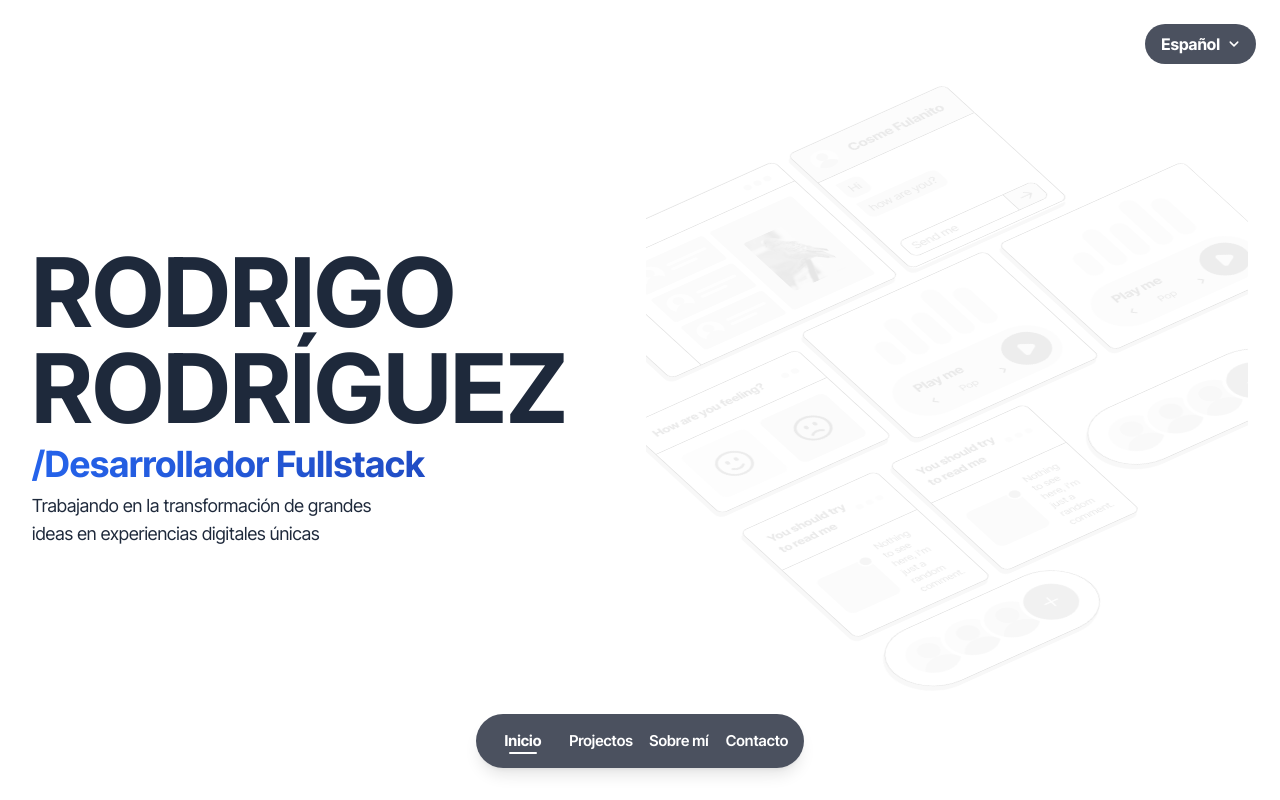
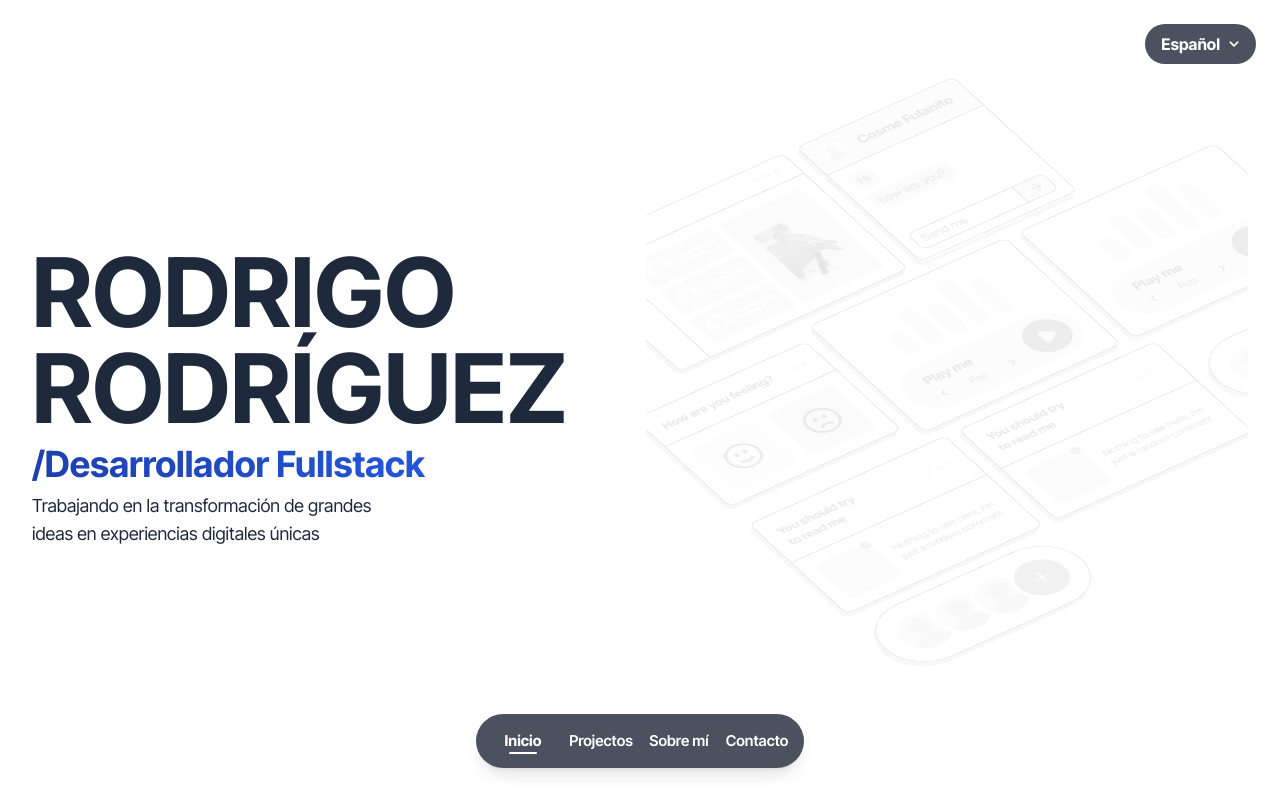
Before and after one commit to RdrBux/portfolio, a React (Create React App) app: page / in a window 1280 px wide. Built offline with nearby package versions, Linux system fonts and the light colour scheme; a web font is replaced by a local one.

Commit message:
Prevent components on home from shrinking

```diff
--- a/src/components/home/Comment.jsx
+++ b/src/components/home/Comment.jsx
@@ -1,6 +1,6 @@
 export default function Comment() {
   return (
-    <div className="shadowed | w-60 select-none rounded-lg border border-black bg-white opacity-20 grayscale duration-300 hover:opacity-100 hover:grayscale-0">
+    <div className="shadowed | w-60 shrink-0 select-none rounded-lg border border-black bg-white opacity-20 grayscale duration-300 hover:opacity-100 hover:grayscale-0">
       <div className="flex justify-between border-b border-black p-4">
         <div className="max-w-[100px] text-sm font-bold">
           You should try to read me
--- a/src/components/home/Faces.jsx
+++ b/src/components/home/Faces.jsx
@@ -1,6 +1,6 @@
 export default function Faces() {
   return (
-    <div className="shadowed | w-fit rounded-lg border border-black opacity-20 grayscale duration-300 hover:opacity-100 hover:grayscale-0">
+    <div className="shadowed | w-fit shrink-0 rounded-lg border border-black opacity-20 grayscale duration-300 hover:opacity-100 hover:grayscale-0">
       <div className="flex items-center justify-between border-b border-black p-4">
         <p className="text-sm font-bold">How are you feeling?</p>
         <div className="flex gap-1">
--- a/src/components/home/FriendsList.jsx
+++ b/src/components/home/FriendsList.jsx
@@ -59,7 +59,7 @@ export default function FriendsList() {
   );
 
   return (
-    <div className="shadowed | group flex h-fit w-fit select-none rounded-full border border-black bg-white  p-4 opacity-20 grayscale duration-300 hover:opacity-100 hover:grayscale-0">
+    <div className="shadowed | group flex h-fit w-fit shrink-0 select-none rounded-full border border-black bg-white  p-4 opacity-20 grayscale duration-300 hover:opacity-100 hover:grayscale-0">
       {greenAvatar}
       {blueAvatar}
       {purpleAvatar}
--- a/src/components/home/SoundPlayer.jsx
+++ b/src/components/home/SoundPlayer.jsx
@@ -102,7 +102,7 @@ export default function SoundPlayer() {
   );
 
   return (
-    <div className="shadowed | flex w-60 select-none flex-col items-center gap-4 rounded-lg border border-black bg-white p-4 opacity-20 grayscale duration-300 hover:bg-blue-200 hover:opacity-100 hover:grayscale-0">
+    <div className="shadowed | flex w-60 shrink-0 select-none flex-col items-center gap-4 rounded-lg border border-black bg-white p-4 opacity-20 grayscale duration-300 hover:bg-blue-200 hover:opacity-100 hover:grayscale-0">
       <div className="flex items-end gap-2">
         <div className="h-10 w-5 rounded-full bg-amber-200 duration-300"></div>
         <div className="h-16 w-5 rounded-full bg-amber-200 duration-300"></div>
--- a/src/components/home/VideoPlayer.jsx
+++ b/src/components/home/VideoPlayer.jsx
@@ -22,7 +22,7 @@ export default function VideoPlayer() {
     <div
       onMouseEnter={() => setHover(true)}
       onMouseLeave={() => setHover(false)}
-      className="shadowed | flex w-fit rounded-lg border border-black bg-white opacity-20 grayscale duration-300 hover:bg-gray-50 hover:opacity-100 hover:grayscale-0"
+      className="shadowed | flex w-fit shrink-0 rounded-lg border border-black bg-white opacity-20 grayscale duration-300 hover:bg-gray-50 hover:opacity-100 hover:grayscale-0"
     >
       <div className="flex flex-col items-center border-r border-black p-2 text-gray-300">
         <svg
--- a/src/routes/home.jsx
+++ b/src/routes/home.jsx
@@ -76,7 +76,7 @@ export default function Home() {
                   y: { duration: 0.3 },
                 },
               }}
-              className="bg-gradient-to-r from-blue-600 to-blue-800 bg-clip-text text-3xl font-bold text-transparent lg:text-4xl"
+              className="bg-gradient-to-r from-blue-800 to-blue-600 bg-clip-text text-3xl font-bold text-transparent lg:text-4xl"
             >
               /Desarrollador Fullstack
             </motion.p>
```
